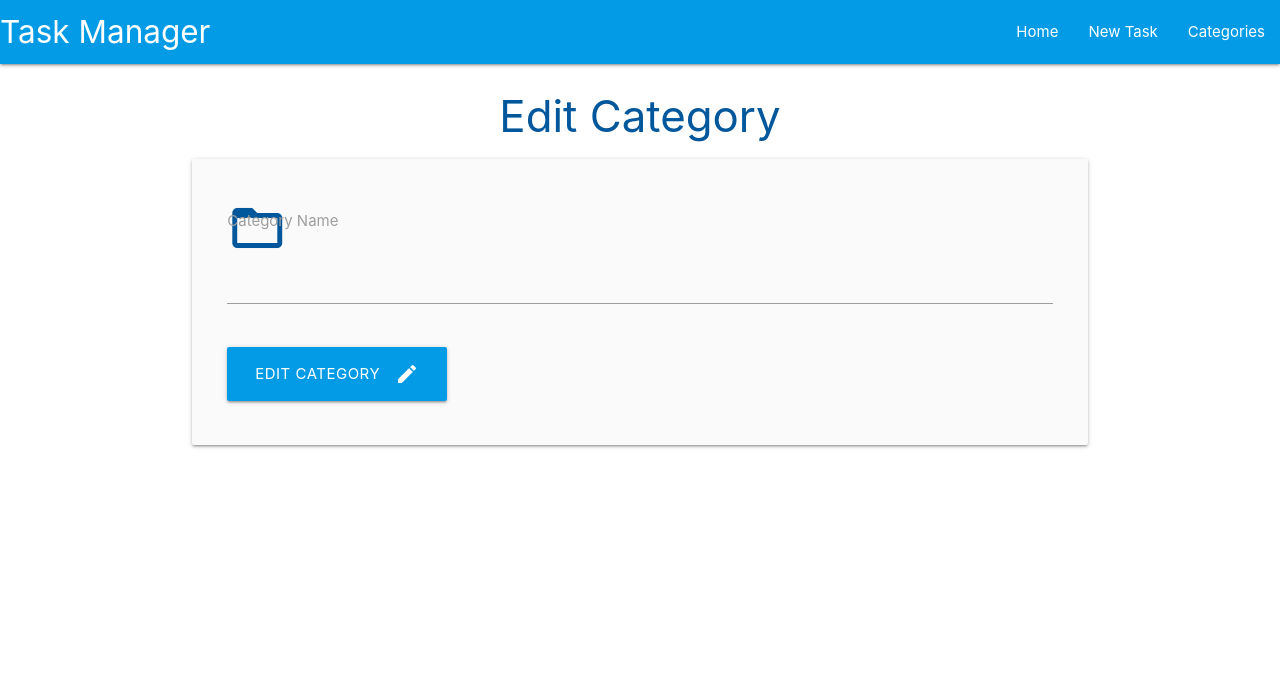
After one commit to Dawesie/flask-sqlalchamy-task-manager, a Flask app: template taskmanager/templates/edit_category.html in a window 1280 px wide. The commit adds this page. Shown: the top 685 px of the page. Run offline with Flask 3, Linux system fonts and the light colour scheme; the template is opened without the code that fills it, so the values that code supplies are empty.

Commit message:
add code to edit categories.

```diff
--- a/taskmanager/templates/categories.html
+++ b/taskmanager/templates/categories.html
@@ -20,7 +20,7 @@
 
             </div>
             <div class="card-action">
-                <a href="#" class="btn green accent-4">Edit</a>
+                <a href="{{ url_for('edit_category', category_id=category.id) }}" class="btn green accent-4">Edit</a>
                 <a href="#" class="btn red">Delete</a>
             </div>
         </div>
--- /dev/null
+++ b/taskmanager/templates/edit_category.html
@@ -0,0 +1,28 @@
+{% extends "base.html" %}
+{% block content %}
+
+<h3 class="light-blue-text text-darken-4 center-align">Edit Category</h3>
+
+<div class="row card-panel grey lighten-5">
+    <form class="col s12" method="POST" action="{{ url_for('edit_category', category_id=category.id) }}">
+        <!-- category_name -->
+        <div class="row">
+            <div class="input-field col s12">
+                <i class="medium material-icons light-blue-text text-darken-4 left">folder_open</i>
+                <input id="category_name" name="category_name" value="{{ category.category_name }}" minlength="3"
+                    maxlength="25" type="text" class="validate" required>
+                <label for="category_name">Category Name </label>
+            </div>
+        </div>
+        <!-- submit button -->
+        <div class="row">
+            <div class="col s12 .centre-align">
+                <button type="submit" class="btn-large light-blue darken-1">
+                    Edit category <i class="material-icons right">edit</i>
+                </button>
+            </div>
+        </div>
+    </form>
+</div>
+
+{% endblock %}
```
Also changed, not shown: taskmanager/routes.py (+10 -0 lines).
